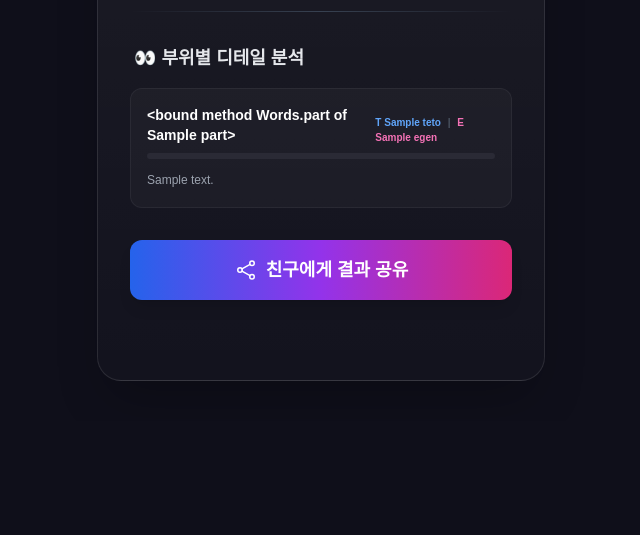
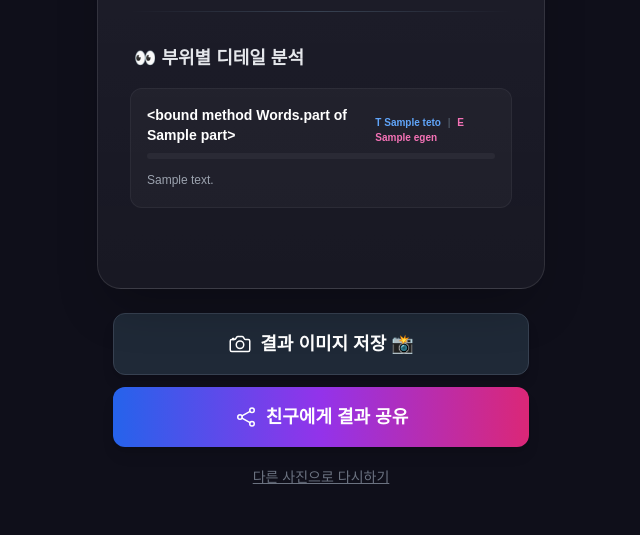
Before and after one commit to CHOSOOGEUN/teto_egen_web, a Flask app: template templates/result.html in a window 1280 px wide. Shown: the part 602-1137 px from the top of the page, without its empty margins (319-959 px from the left). Before the commit the page ends 983 px from the top, so only its background shows below. Run offline with Flask 3, Linux system fonts and the light colour scheme; the template is opened without the code that fills it: most values are stand-ins (such as "Sample title", 1, 10 or a date in 2020); grey boxes marked "Sample" are stand-in pictures; some libraries are stand-ins or nearby versions; some web fonts are replaced.

Commit message:
결과 페이지 이미지 캡처 저장 및 공유 기능 추가

```diff
--- a/templates/result.html
+++ b/templates/result.html
@@ -7,6 +7,8 @@
 
     <script async src="https://pagead2.googlesyndication.com/pagead/js/adsbygoogle.js?client=ca-pub-4048292583341541"
      crossorigin="anonymous"></script>
+
+    <script src="https://html2canvas.hertzen.com/dist/html2canvas.min.js"></script>
 
     <script src="https://cdn.tailwindcss.com"></script>
     <script type="module" src="https://unpkg.com/ionicons@7.1.0/dist/ionicons/ionicons.esm.js"></script>
@@ -46,9 +48,9 @@
         <script type="text/javascript" src="//t1.daumcdn.net/kas/static/ba.min.js" async></script>
     </div>
 
-    <div class="glass-card max-w-md w-full rounded-3xl overflow-hidden shadow-2xl relative">
+    <div id="capture-area" class="glass-card max-w-md w-full rounded-3xl overflow-hidden shadow-2xl relative bg-[#13131f]">
         <div class="w-full relative bg-black/50">
-            <img src="{{ image_url }}" class="w-full h-auto max-h-[500px] object-contain mx-auto">
+            <img src="{{ image_url }}" class="w-full h-auto max-h-[500px] object-contain mx-auto" crossOrigin="anonymous">
             <a href="/" class="absolute top-4 left-4 px-3 py-1 rounded-full bg-black/40 backdrop-blur-md border border-white/10 text-xs font-black tracking-tighter hover:bg-black/60 transition-colors z-20">
                 TETO vs EGEN
             </a>
@@ -107,26 +109,8 @@
                     </div>
                     <p class="text-gray-400 text-xs leading-relaxed text-justify">{{ part.desc }}</p>
                 </div>
-
-                {% if loop.index == 2 %}
-                <div class="in-feed-ad">
-                    <p class="text-gray-500 text-[10px] font-bold mb-1">SPONSORED</p>
-                    <div style="height: 250px; background: rgba(0,0,0,0.2); display: flex; align-items: center; justify-content: center;">
-                        <ins class="kakao_ad_area" style="display:none;"
-                             data-ad-unit    = "DAN-1d1TNluM8mhb6Pm8"
-                             data-ad-width   = "300"
-                             data-ad-height  = "250"></ins>
-                        <script type="text/javascript" src="//t1.daumcdn.net/kas/static/ba.min.js" async></script>
-                    </div>
-                </div>
-                {% endif %}
                 {% endfor %}
             </div>
-
-            <button onclick="shareResult()" class="w-full py-4 bg-gradient-to-r from-blue-600 via-purple-600 to-pink-600 rounded-xl font-bold text-lg flex items-center justify-center shadow-lg hover:shadow-purple-500/30 transition-all transform hover:scale-[1.02] mb-8">
-                <ion-icon name="share-social-outline" class="text-2xl mr-2"></ion-icon>
-                친구에게 결과 공유
-            </button>
 
             <div class="flex justify-center mt-6 mb-4">
                 <ins class="kakao_ad_area" style="display:none;"
@@ -139,7 +123,45 @@
         </div>
     </div>
 
+    <div class="max-w-md w-full mt-6 space-y-3 px-4">
+        <button onclick="saveImage()" class="w-full py-4 bg-gray-800 rounded-xl font-bold text-lg flex items-center justify-center shadow-lg border border-gray-700 hover:bg-gray-700 transition-all">
+            <ion-icon name="camera-outline" class="text-2xl mr-2"></ion-icon>
+            결과 이미지 저장 📸
+        </button>
+
+        <button onclick="shareResult()" class="w-full py-4 bg-gradient-to-r from-blue-600 via-purple-600 to-pink-600 rounded-xl font-bold text-lg flex items-center justify-center shadow-lg hover:shadow-purple-500/30 transition-all transform hover:scale-[1.02]">
+            <ion-icon name="share-social-outline" class="text-2xl mr-2"></ion-icon>
+            친구에게 결과 공유
+        </button>
+
+        <a href="/" class="block text-center text-gray-500 text-sm underline py-2">다른 사진으로 다시하기</a>
+    </div>
+
     <script>
+        // 이미지 저장 기능
+        function saveImage() {
+            const captureArea = document.getElementById('capture-area');
+
+            // 사용자에게 알림
+            alert("이미지를 생성 중입니다. 잠시만 기다려주세요! 📸");
+
+            html2canvas(captureArea, {
+                backgroundColor: "#0f0f1a", // 배경색 지정 (투명 방지)
+                scale: 2, // 고화질 캡처
+                useCORS: true, // 이미지 보안 문제 해결
+                allowTaint: true
+            }).then(canvas => {
+                const link = document.createElement('a');
+                link.download = 'teto-egen-result.png';
+                link.href = canvas.toDataURL();
+                link.click();
+            }).catch(err => {
+                console.error(err);
+                alert("이미지 저장에 실패했습니다 ㅠㅠ");
+            });
+        }
+
+        // 링크 공유 기능
         function shareResult() {
             const shareUrl = 'http://www.egenteto.cloud';
             if (navigator.share) {
```
